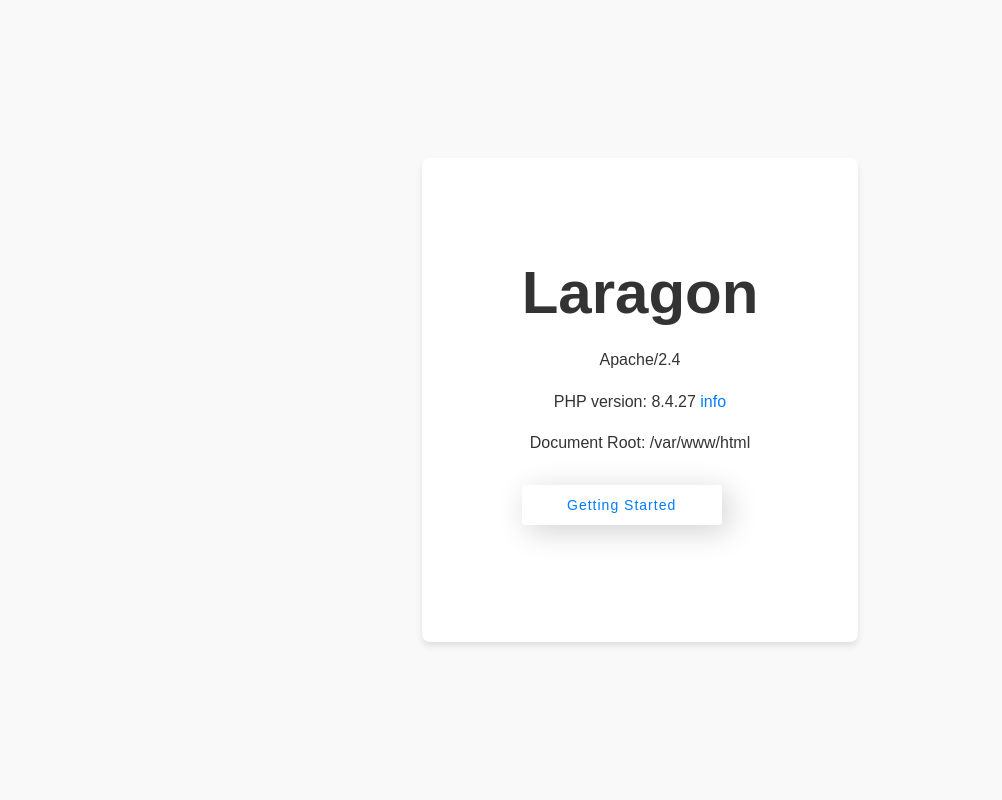
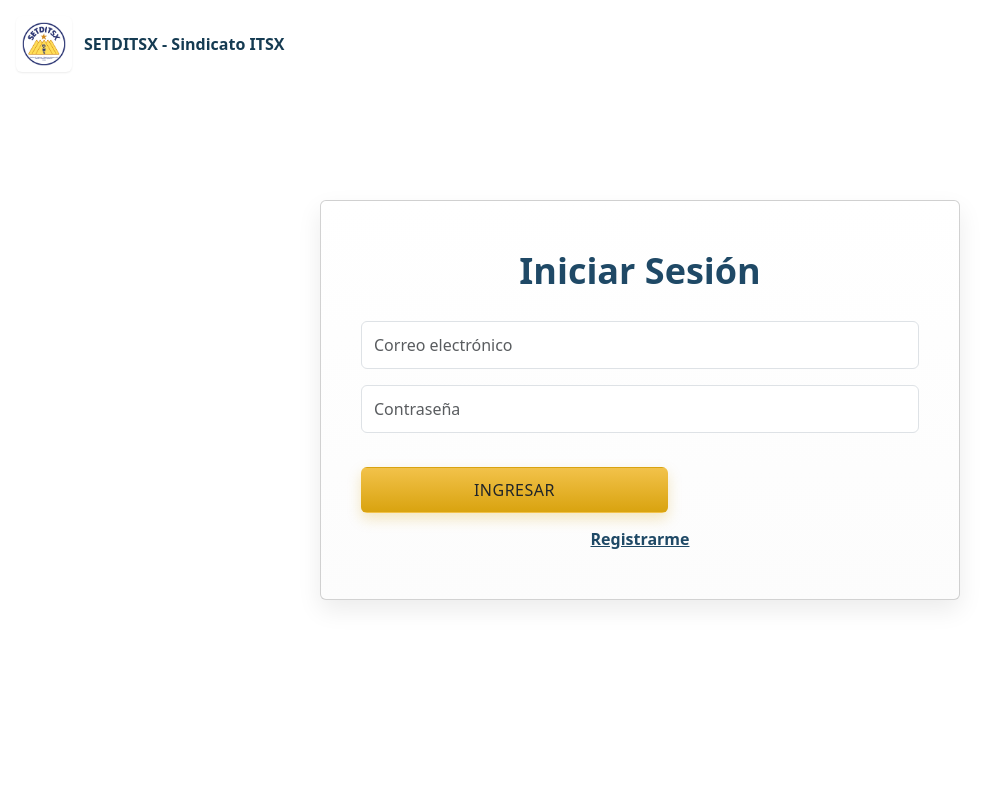
Before and after one commit to SirBlaster/ControldeCajaAhorro, a PHP site: page / in a window 1280 px wide. Shown: the whole page, without its empty margins (0-1002 px from the left). Run offline with PHP 8.4, Linux system fonts and the light colour scheme.

Commit message:
Replace Laragon landing with login page and update paths
Removed the default Laragon landing page and login.html, moving the login form into index.php. Updated resource paths in registro.html and moved it to the project root. These changes streamline the entry point and improve resource referencing.

```diff
--- a/index.php
+++ b/index.php
@@ -1,129 +1,44 @@
-<?php
-    if (! empty($_GET['q'])) {
-        $query = htmlspecialchars($_GET['q'], ENT_QUOTES, 'UTF-8');
+<!doctype html>
+<html lang="es">
+<head>
+    <meta charset="utf-8" />
+    <meta name="viewport" content="width=device-width, initial-scale=1" />
+    <title>Iniciar Sesión - SETDITSX</title>
+    <link rel="stylesheet" href="css/estilo.css">
+    <link rel="stylesheet" href="css/bootstrap/bootstrap.min.css">
+    <link rel="stylesheet" href="css/bootstrap-icons/font/bootstrap-icons.css ">
 
-        switch ($query) {
-            case 'info':
-                phpinfo();
-                exit;
-            default:
-                header("HTTP/1.0 404 Not Found");
-                echo "Invalid query parameter.";
-                exit;
-        }
-    }
-?>
+    </head>
 
-<!DOCTYPE html>
-<html lang="en">
+    <body>
 
-<head>
-    <meta charset="UTF-8">
-    <meta name="viewport" content="width=device-width, initial-scale=1.0">
-    <title>Laragon</title>
-    <style>
-    html,
-    body {
-        height: 100%;
-        margin: 0;
-        padding: 0;
-        font-family: sans-serif;
-        font-weight: 100;
-        background-color: #f9f9f9;
-        color: #333;
-    }
+    <div class="page-header">
 
-    .container {
-        display: flex;
-        justify-content: center;
-        align-items: center;
-        height: 100%;
-        text-align: center;
-    }
+        <img src="img/NewLogo - 1.png" alt="logo" class="brand-logo" />
+        <div>
+            <div style="font-weight:700;color:#153b52;">SETDITSX - Sindicato ITSX</div>
+        </div>
+    </div>
 
-    .content {
-        max-width: 800px;
-        padding: 100px;
-        background: #fff;
-        border-radius: 8px;
-        box-shadow: 0 4px 6px rgba(0, 0, 0, 0.1);
-    }
+    <main class="card card-login">
+        <h1 class="title">Iniciar Sesión</h1>
 
-    .title {
-        font-size: 60px;
-        margin: 0;
+    <form>
+        <div class="mb-3">
+            <input type="email" class="form-control" id="email" placeholder="Correo electrónico" required />
+        </div>
 
-    }
+        <div class="mb-3">
+            <input type="password" class="form-control" id="password" placeholder="Contraseña" required />
+        </div>
 
-    .info {
-        margin-top: 20px;
-        line-height: 1.6;
-    }
+        <button type="submit" class="btn btn-golden">INGRESAR</button>
 
-    .info a {
-        color: #007bff;
-        text-decoration: none;
-    }
-
-    .info a:hover {
-        color: #0056b3;
-        text-decoration: underline;
-    }
-
-    .opt {
-        margin-top: 30px;
-    }
-
-    .opt a {
-        color: #007bff;
-        font-size: 14px;
-        text-decoration: none;
-    }
-
-    .opt a:hover {
-        color: #0056b3;
-        text-decoration: underline;
-    }
+        <a href="registro.html" class="register-link">Registrarme</a>
+    </form>
+    </main>
 
 
-    button {
-        display: flex;
-        height: 3em;
-        width: 200px;
-        align-items: center;
-        justify-content: center;
-        background-color: #eeeeee4b;
-        border-radius: 3px;
-        letter-spacing: 1px;
-        transition: all 0.2s linear;
-        cursor: pointer;
-        border: none;
-        background: #fff;
-        box-shadow: 6px 6px 30px #d1d1d1, -6px -6px 30px #ffffff;
-        transform: translateY(-1px);
-    }
-
-
-    </style>
-</head>
-
-<body>
-    <div class="container">
-        <div class="content">
-            <h1 class="title" title="Laragon">Laragon</h1>
-            <div class="info">
-                <p><?php echo htmlspecialchars($_SERVER['SERVER_SOFTWARE'], ENT_QUOTES, 'UTF-8'); ?></p>
-                <p>PHP version: <?php echo htmlspecialchars(phpversion(), ENT_QUOTES, 'UTF-8'); ?>
-                    <a title="phpinfo()" href="/?q=info">info</a>
-                </p>
-                <p>Document Root: <?php echo htmlspecialchars($_SERVER['DOCUMENT_ROOT'], ENT_QUOTES, 'UTF-8'); ?></p>
-            </div>
-            <div class="opt">
-                <p><button><span><a title="Getting Started" target="_blank" href="https://laragon.org/docs"> Getting
-                                Started</a></span></button></p>
-            </div>
-        </div>
-    </div>
-</body>
-
+    <script src="../js/bootstrap/bootstrap.bundle.min.js"></script>
+    </body>
 </html>
```
Also changed, not shown: html/login.html (deleted, +0 -42 lines), registro.html (renamed from html/registro.html, +4 -4 lines), .package-lock.json (deleted).
